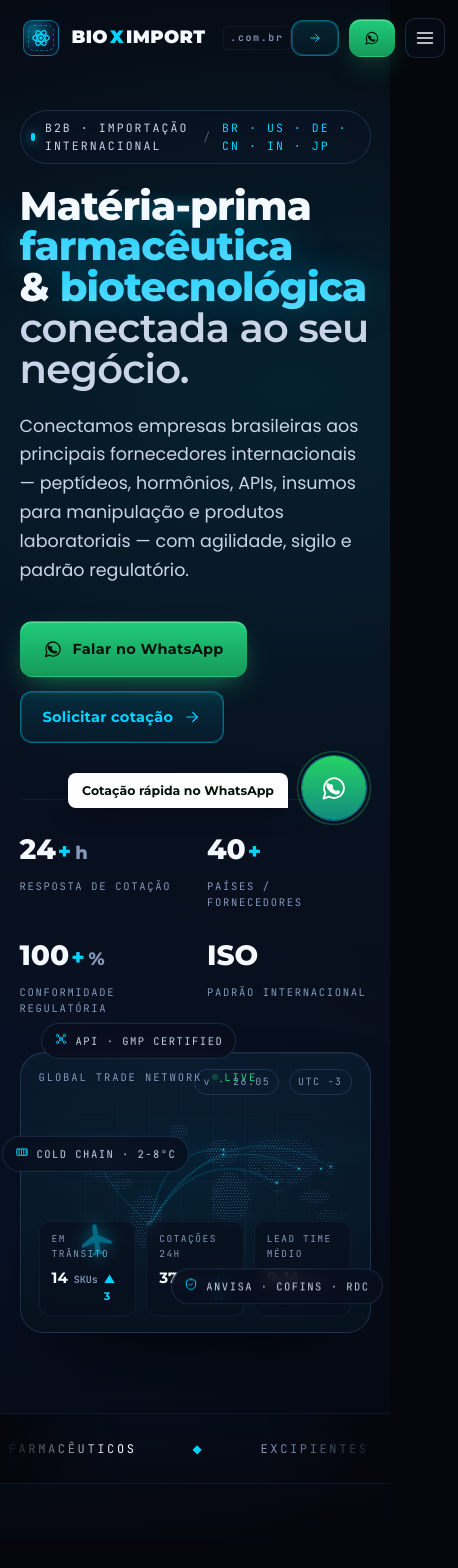
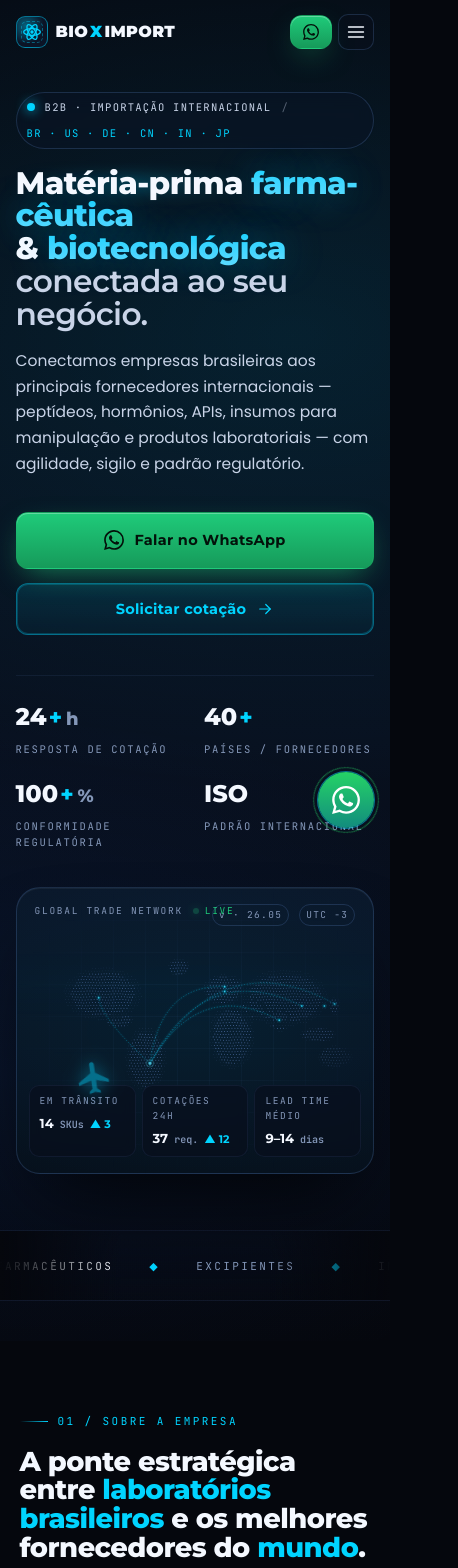
Before and after one commit to FWashington1999/BioX, a React (Vite) app: page / in a window 390 px wide. Shown: the top 1568 px of the page, 458 px wide, since content can reach past the window. Built offline with nearby package versions, Linux system fonts and the light colour scheme.

Commit message:
Adicionado na v.1 responsividade e versao mobile

```diff
--- a/src/components/Header.tsx
+++ b/src/components/Header.tsx
@@ -1,4 +1,5 @@
 import { useEffect, useState } from 'react';
+import { createPortal } from 'react-dom';
 import {
   IconAtom,
   IconArrowRight,
@@ -20,6 +21,11 @@ export function Header({ onQuote }: HeaderProps) {
     fn();
     return () => window.removeEventListener('scroll', fn);
   }, []);
+
+  useEffect(() => {
+    document.body.classList.toggle('bx-no-scroll', mobile);
+    return () => document.body.classList.remove('bx-no-scroll');
+  }, [mobile]);
 
   return (
     <header className={`bx-nav ${scrolled ? 'scrolled' : ''}`}>
@@ -64,9 +70,16 @@ export function Header({ onQuote }: HeaderProps) {
         </button>
       </div>
 
-      <div className={`bx-mobile ${mobile ? 'open' : ''}`}>
+      {mobile && createPortal(
+        <>
+          <div
+            className="bx-mobile-backdrop"
+            onClick={() => setMobile(false)}
+            aria-hidden="true"
+          />
+          <div className="bx-mobile" role="dialog" aria-modal="true" aria-label="Menu">
             <button className="bx-mobile-close" onClick={() => setMobile(false)} aria-label="Fechar menu">
-          <IconClose size={20} />
+              <IconClose size={18} />
             </button>
             <a onClick={() => setMobile(false)} href="#sobre">Sobre</a>
             <a onClick={() => setMobile(false)} href="#areas">Áreas de atuação</a>
@@ -74,6 +87,9 @@ export function Header({ onQuote }: HeaderProps) {
             <a onClick={() => setMobile(false)} href="#diferenciais">Diferenciais</a>
             <a onClick={() => setMobile(false)} href="#cotacao">Contato / Cotação</a>
           </div>
+        </>,
+        document.body,
+      )}
     </header>
   );
 }
--- a/src/components/icons.tsx
+++ b/src/components/icons.tsx
@@ -27,12 +27,23 @@ const Icon = ({ paths, size = 22, stroke = 1.6, ...rest }: BaseIconProps) => (
   </svg>
 );
 
-export const IconWhatsApp = (p: IconProps) => (
-  <Icon {...p} size={p.size ?? 22} paths={<>
-    <path d="M20.5 12a8.5 8.5 0 0 1-12.6 7.45L3 21l1.6-4.7A8.5 8.5 0 1 1 20.5 12Z"/>
-    <path d="M8.5 9.2c.2-.6.6-.7 1-.7h.4c.2 0 .4 0 .6.5l.7 1.6c.1.2.1.4 0 .5l-.3.5c-.1.2-.2.3 0 .6.3.5 1.4 1.7 2.6 2.2.3.1.5.1.6 0l.5-.5c.2-.2.3-.2.5-.1l1.6.8c.2.1.3.2.4.3 0 .2 0 .8-.3 1.4-.3.7-1.4 1.2-2 1.3-.5 0-1 .2-3.4-.7-2.8-1.1-4.6-3.9-4.7-4-.2-.2-1.2-1.6-1.2-3.1 0-1.5.8-2.2 1-2.5Z" fill="currentColor" stroke="none"/>
-  </>}/>
-);
+export const IconWhatsApp = (p: IconProps) => {
+  const { size = 22, stroke: _stroke, ...rest } = p;
+  void _stroke;
+  return (
+    <svg
+      {...rest}
+      width={size}
+      height={size}
+      viewBox="0 0 24 24"
+      fill="currentColor"
+      xmlns="http://www.w3.org/2000/svg"
+      aria-hidden="true"
+    >
+      <path d="M17.472 14.382c-.297-.149-1.758-.867-2.03-.967-.273-.099-.471-.148-.67.15-.197.297-.767.966-.94 1.164-.173.199-.347.223-.644.075-.297-.15-1.255-.463-2.39-1.475-.883-.788-1.48-1.761-1.653-2.059-.173-.297-.018-.458.13-.606.134-.133.298-.347.446-.52.149-.174.198-.298.298-.497.099-.198.05-.371-.025-.52-.075-.149-.669-1.612-.916-2.207-.242-.579-.487-.5-.669-.51-.173-.008-.371-.01-.57-.01-.198 0-.52.074-.792.372-.272.297-1.04 1.016-1.04 2.479 0 1.462 1.065 2.875 1.213 3.074.149.198 2.096 3.2 5.077 4.487.709.306 1.262.489 1.694.625.712.227 1.36.195 1.871.118.571-.085 1.758-.719 2.006-1.413.248-.694.248-1.289.173-1.413-.074-.124-.272-.198-.57-.347m-5.421 7.403h-.004a9.87 9.87 0 0 1-5.031-1.378l-.361-.214-3.741.982.998-3.648-.235-.374a9.86 9.86 0 0 1-1.51-5.26c.001-5.45 4.436-9.884 9.888-9.884 2.64 0 5.122 1.03 6.988 2.898a9.825 9.825 0 0 1 2.893 6.994c-.003 5.45-4.437 9.884-9.885 9.884m8.413-18.297A11.815 11.815 0 0 0 12.05 0C5.495 0 .16 5.335.157 11.892c0 2.096.547 4.142 1.588 5.945L.057 24l6.305-1.654a11.882 11.882 0 0 0 5.683 1.448h.005c6.554 0 11.89-5.335 11.893-11.893a11.821 11.821 0 0 0-3.48-8.413"/>
+    </svg>
+  );
+};
 
 export const IconArrowRight   = (p: IconProps) => <Icon {...p} paths={<><path d="M5 12h14"/><path d="M13 6l6 6-6 6"/></>}/>;
 export const IconArrowUpRight = (p: IconProps) => <Icon {...p} paths={<><path d="M7 17 17 7"/><path d="M8 7h9v9"/></>}/>;
--- a/src/styles/chrome.css
+++ b/src/styles/chrome.css
@@ -75,6 +75,17 @@
   .bx-nav-cta .label-hide { display: none; }
 }
 
+@media (max-width: 560px) {
+  .bx-nav { padding: 14px 4vw; }
+  .bx-nav.scrolled { padding: 10px 4vw; }
+  .bx-logo { font-size: 16px; gap: 8px; }
+  .bx-logo .mark { width: 32px; height: 32px; }
+  .bx-logo .tld { display: none; }
+  .bx-nav-cta { gap: 6px; }
+  .bx-nav-cta .bx-btn-neon { display: none; }
+  .bx-nav-cta .bx-btn-primary { padding: 8px 12px !important; }
+}
+
 .bx-burger {
   display: none;
   width: 40px; height: 40px;
@@ -85,31 +96,75 @@
   align-items: center; justify-content: center;
 }
 @media (max-width: 980px) { .bx-burger { display: inline-flex; } }
+@media (max-width: 560px) { .bx-burger { width: 36px; height: 36px; } }
+
+.bx-mobile-backdrop {
+  position: fixed;
+  inset: 0;
+  width: 100vw;
+  height: 100dvh;
+  background: rgba(5, 7, 13, 0.55);
+  backdrop-filter: blur(6px);
+  z-index: 9998;
+  animation: bx-fade-in .25s ease-out both;
+  cursor: pointer;
+}
 
 .bx-mobile {
-  position: fixed; inset: 0;
-  background: rgba(5,7,13,0.92);
-  backdrop-filter: blur(12px);
-  z-index: 100;
-  padding: 100px 6vw 40px;
-  display: none;
+  position: fixed;
+  top: 0;
+  right: 0;
+  bottom: 0;
+  width: min(78vw, 360px);
+  height: 100dvh;
+  background:
+    radial-gradient(400px 300px at 100% 0%, rgba(0,212,255,0.10), transparent 60%),
+    linear-gradient(180deg, rgba(11,18,36,0.92), rgba(5,7,13,0.92));
+  backdrop-filter: blur(20px) saturate(140%);
+  border-left: 1px solid var(--bx-line-strong);
+  box-shadow: -30px 0 60px -10px rgba(0,0,0,0.5);
+  z-index: 9999;
+  padding: 88px 28px 32px;
+  display: flex;
   flex-direction: column;
-  gap: 8px;
+  gap: 4px;
+  overflow-y: auto;
+  animation: bx-slide-in-right .32s cubic-bezier(.2,.7,.2,1) both;
 }
-.bx-mobile.open { display: flex; }
+
+@keyframes bx-fade-in {
+  from { opacity: 0; }
+  to   { opacity: 1; }
+}
+@keyframes bx-slide-in-right {
+  from { transform: translateX(100%); }
+  to   { transform: translateX(0); }
+}
+
+body.bx-no-scroll { overflow: hidden; }
 .bx-mobile a {
-  padding: 18px 0;
+  padding: 16px 4px;
   border-bottom: 1px solid var(--bx-line);
-  font-family: var(--bx-font-display); font-weight: 600; font-size: 22px;
+  font-family: var(--bx-font-display);
+  font-weight: 600;
+  font-size: 18px;
   color: var(--bx-white);
+  transition: color .2s, padding-left .2s;
+}
+.bx-mobile a:hover,
+.bx-mobile a:active {
+  color: var(--bx-accent);
+  padding-left: 8px;
 }
 .bx-mobile-close {
-  position: absolute; top: 24px; right: 6vw;
-  width: 44px; height: 44px; border-radius: 12px;
+  position: absolute; top: 20px; right: 20px;
+  width: 40px; height: 40px; border-radius: 10px;
   background: rgba(8,14,28,0.7); border: 1px solid var(--bx-line-strong);
   display: grid; place-items: center; color: var(--bx-white);
   cursor: pointer;
+  transition: border-color .2s, color .2s;
 }
+.bx-mobile-close:hover { color: var(--bx-accent); border-color: var(--bx-accent); }
 
 /* ─── Floating WhatsApp ─────────────────────────────────────────────── */
 .bx-wa {
@@ -347,3 +402,19 @@
   letter-spacing: 0.08em;
 }
 @media (max-width: 700px) { .bx-foot .legal { flex-direction: column; gap: 10px; text-align: center; } }
+
+/* ─── Mobile refinements (Floating WA + Footer) ──────────────────── */
+@media (max-width: 560px) {
+  .bx-wa { right: 16px; bottom: 16px; }
+  .bx-wa-btn { width: 56px; height: 56px; }
+  .bx-wa-pop {
+    width: calc(100vw - 32px);
+    right: 0;
+    bottom: 72px;
+  }
+  .bx-wa-tip { display: none; }
+
+  .bx-foot { padding: 72px 5vw 32px; }
+  .bx-foot .grid { gap: 32px; padding-bottom: 60px; }
+  .bx-foot::before { font-size: clamp(60px, 22vw, 120px); bottom: -16px; }
+}
--- a/src/styles/form.css
+++ b/src/styles/form.css
@@ -225,3 +225,15 @@
   color: var(--bx-accent);
   margin-bottom: 24px;
 }
+
+/* ─── Mobile refinements (form) ─────────────────────────────────── */
+@media (max-width: 560px) {
+  .bx-quote .wrap { gap: 32px; }
+  .bx-quote-card { padding: 24px 20px; }
+  .stepbar { gap: 6px; font-size: 10px; }
+  .stepbar .item { font-size: 10px; }
+  .bx-input, .bx-select, .bx-textarea { font-size: 16px; padding: 12px 14px; }
+  .bx-actions { flex-wrap: wrap; gap: 10px; }
+  .bx-actions .bx-btn { flex: 1 1 auto; justify-content: center; }
+  .bx-summary .row { grid-template-columns: 1fr; gap: 4px; }
+}
--- a/src/styles/hero.css
+++ b/src/styles/hero.css
@@ -27,6 +27,7 @@
 .bx-kicker {
   display: inline-flex;
   align-items: center;
+  flex-wrap: wrap;
   gap: 10px;
   padding: 8px 14px 8px 10px;
   border: 1px solid var(--bx-line-strong);
@@ -38,6 +39,7 @@
   letter-spacing: 0.18em;
   text-transform: uppercase;
   color: var(--bx-white-dim);
+  max-width: 100%;
 }
 .bx-kicker .dot {
   width: 8px; height: 8px; border-radius: 99px;
@@ -47,10 +49,13 @@
 }
 
 .bx-hero h1 {
-  font-size: clamp(40px, 5.4vw, 78px);
-  line-height: 1.02;
+  font-size: clamp(32px, 5.4vw, 78px);
+  line-height: 1.05;
   font-weight: 800;
   margin: 22px 0 22px;
+  word-break: break-word;
+  overflow-wrap: anywhere;
+  hyphens: auto;
 }
 .bx-hero h1 .accent {
   color: var(--bx-accent);
@@ -330,3 +335,28 @@
 }
 .marquee-track span.hi { color: var(--bx-white); }
 .marquee-track .sep { color: var(--bx-accent); }
+
+/* ─── Mobile refinements ─────────────────────────────────────────── */
+@media (max-width: 720px) {
+  .bx-hero { padding: 100px 5vw 48px; }
+  .bx-hero h1 { font-size: clamp(28px, 9vw, 44px); margin: 18px 0; }
+  .bx-sub { font-size: 15.5px; }
+  .bx-cta-row .bx-btn { flex: 1 1 auto; justify-content: center; }
+  .bx-stats { margin-top: 40px; padding-top: 22px; gap: 18px; }
+  .bx-stat .n { font-size: 24px; }
+  .bx-float-chip { display: none; }
+  .marquee { margin-top: 56px; }
+  .marquee-track { font-size: 11px; gap: 36px; padding-right: 36px; }
+}
+
+@media (max-width: 480px) {
+  .bx-hero { padding: 92px 4vw 40px; }
+  .bx-hero h1 { font-size: clamp(26px, 8vw, 38px); }
+  .bx-kicker { font-size: 10.5px; letter-spacing: 0.12em; padding: 6px 10px; }
+  .bx-hero-vis .vis-label,
+  .bx-hero-vis .vis-meta { font-size: 9.5px; }
+  .bx-hero-vis .vis-meta span { padding: 3px 6px; }
+  .bx-tele { left: 12px; right: 12px; gap: 6px; }
+  .bx-tele .cell { padding: 8px 10px; }
+  .bx-tele .val { font-size: 13px; }
+}
--- a/src/styles/sections.css
+++ b/src/styles/sections.css
@@ -408,3 +408,25 @@
   color: var(--bx-muted);
   opacity: 0.6;
 }
+
+/* ─── Mobile refinements (sections) ──────────────────────────────── */
+@media (max-width: 560px) {
+  .bx-section { padding: 64px 5vw; }
+  .bx-sec-head { margin-bottom: 36px; }
+  .bx-sec-head h2 { font-size: clamp(26px, 7vw, 38px); }
+  .bx-sec-head .sub { font-size: 15px; }
+
+  .bx-sobre .lead { font-size: 18px; }
+  .bx-sobre .body { font-size: 14.5px; }
+  .bx-lab-card { min-height: 360px; }
+  .bx-lab-card .lab-meta .row { grid-template-columns: 1fr 1fr; }
+
+  .bx-area-7 {
+    grid-template-columns: 1fr;
+    gap: 18px;
+  }
+  .bx-area-7 .right { flex-wrap: wrap; }
+
+  .bx-step .badge { width: 60px; height: 60px; font-size: 18px; margin-top: -42px; }
+  .bx-dif { padding: 26px 22px; }
+}
--- a/src/styles/tokens.css
+++ b/src/styles/tokens.css
@@ -36,13 +36,19 @@
 }
 
 * { box-sizing: border-box; }
-html, body { margin: 0; padding: 0; background: var(--bx-black); color: var(--bx-white); }
+html, body {
+  margin: 0;
+  padding: 0;
+  background: var(--bx-black);
+  color: var(--bx-white);
+  overflow-x: hidden;
+  max-width: 100vw;
+}
 body {
   font-family: var(--bx-font-body);
   font-weight: 400;
   -webkit-font-smoothing: antialiased;
   text-rendering: optimizeLegibility;
-  overflow-x: hidden;
   line-height: 1.55;
 }
 
```
Lines whose indentation alone changed are shown as unchanged.
